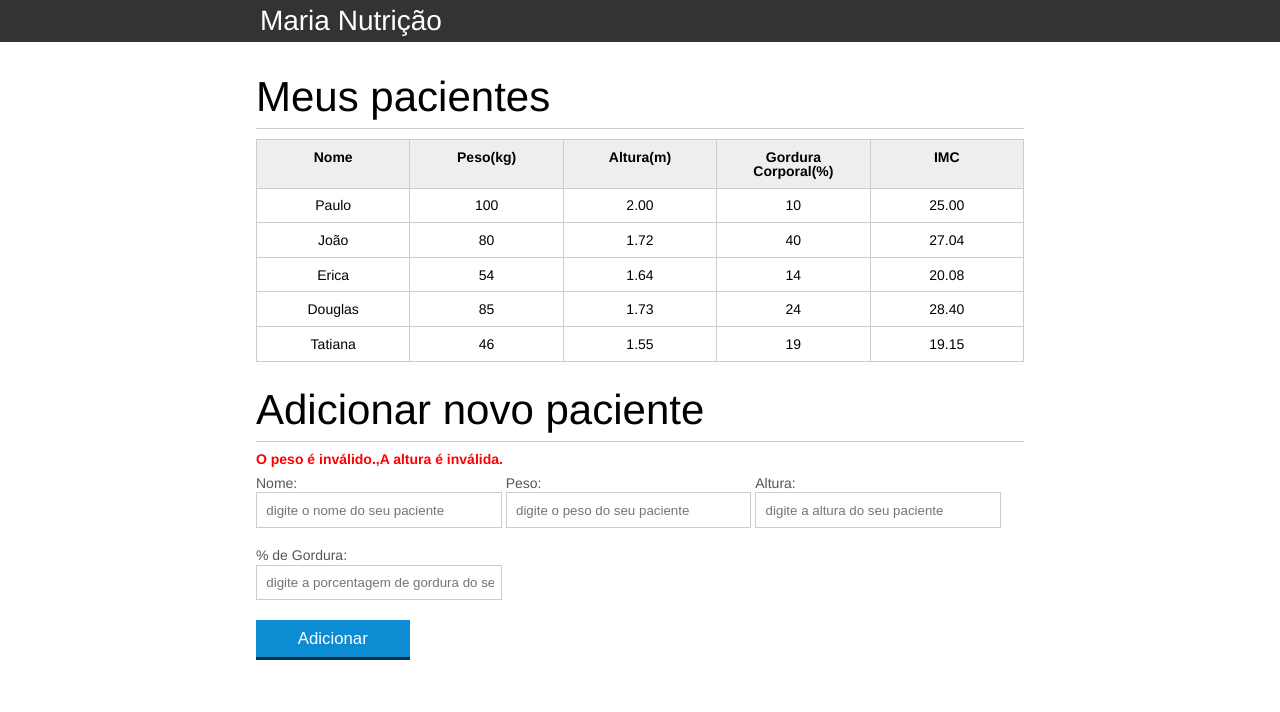
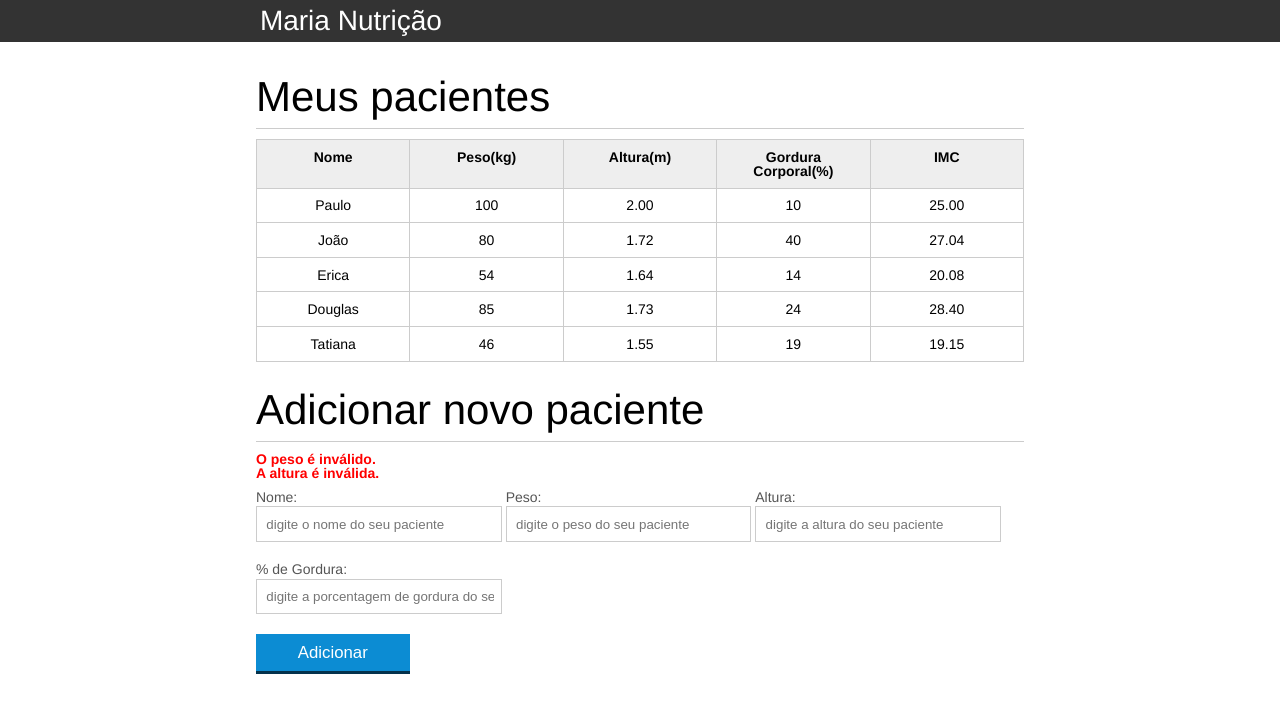
Before and after one commit to remonts/mary-nutrition, a plain HTML site: page index.html in a window 1280 px wide. Both pictures are taken after typing "Sample", "Sample", "Sample", "Sample" into the empty fields and a click on the button "Adicionar". Drawn offline with Linux system fonts and the light colour scheme.

Commit message:
created obtemInformacoesDeErro function in form.js file.

```diff
--- a/css/index.css
+++ b/css/index.css
@@ -130,7 +130,7 @@ button[disabled=disabled], button:disabled {
 	background-color: red;
 }
 
-#mensagem-erro {
+#mensagems-erro {
 	color: red;
 	font-weight: bold;
 }
--- a/index.html
+++ b/index.html
@@ -75,7 +75,7 @@
 
 		<section class="container">
 			<h2 id="titulo-form">Adicionar novo paciente</h2>
-			<ul id="mensagem-erro">
+			<ul id="mensagems-erro">
 
 			</ul>
 			<form id="form-adiciona">
--- a/js/form.js
+++ b/js/form.js
@@ -12,11 +12,11 @@ botaoAdicionar.addEventListener("click", function (event) {
     var paciente = obtemInformacoesDoForm(form);
 
     var pacienteTr = montaTr(paciente);
-    var erro = validaPaciente(paciente);
+    var erros = validaPaciente(paciente);
+    console.log(erros);
 
-    if (erro.length > 0) {
-        var mensagemErro = document.querySelector("#mensagem-erro");
-        mensagemErro.textContent = erro;
+    if (erros.length > 0) {
+        exibeMensagemsDeErro(erros);
         form.reset();
         return;
     }
@@ -27,6 +27,15 @@ botaoAdicionar.addEventListener("click", function (event) {
     // limpar os campos do form
     form.reset();
 });
+
+function exibeMensagemsDeErro(erros) {
+    var ul = document.querySelector("#mensagems-erro");
+    erros.forEach(erro => {
+        var li = document.createElement("li");
+        li.textContent = erro;
+        ul.appendChild(li);
+    });
+}
 
 function obtemInformacoesDoForm(form) {
 
```
